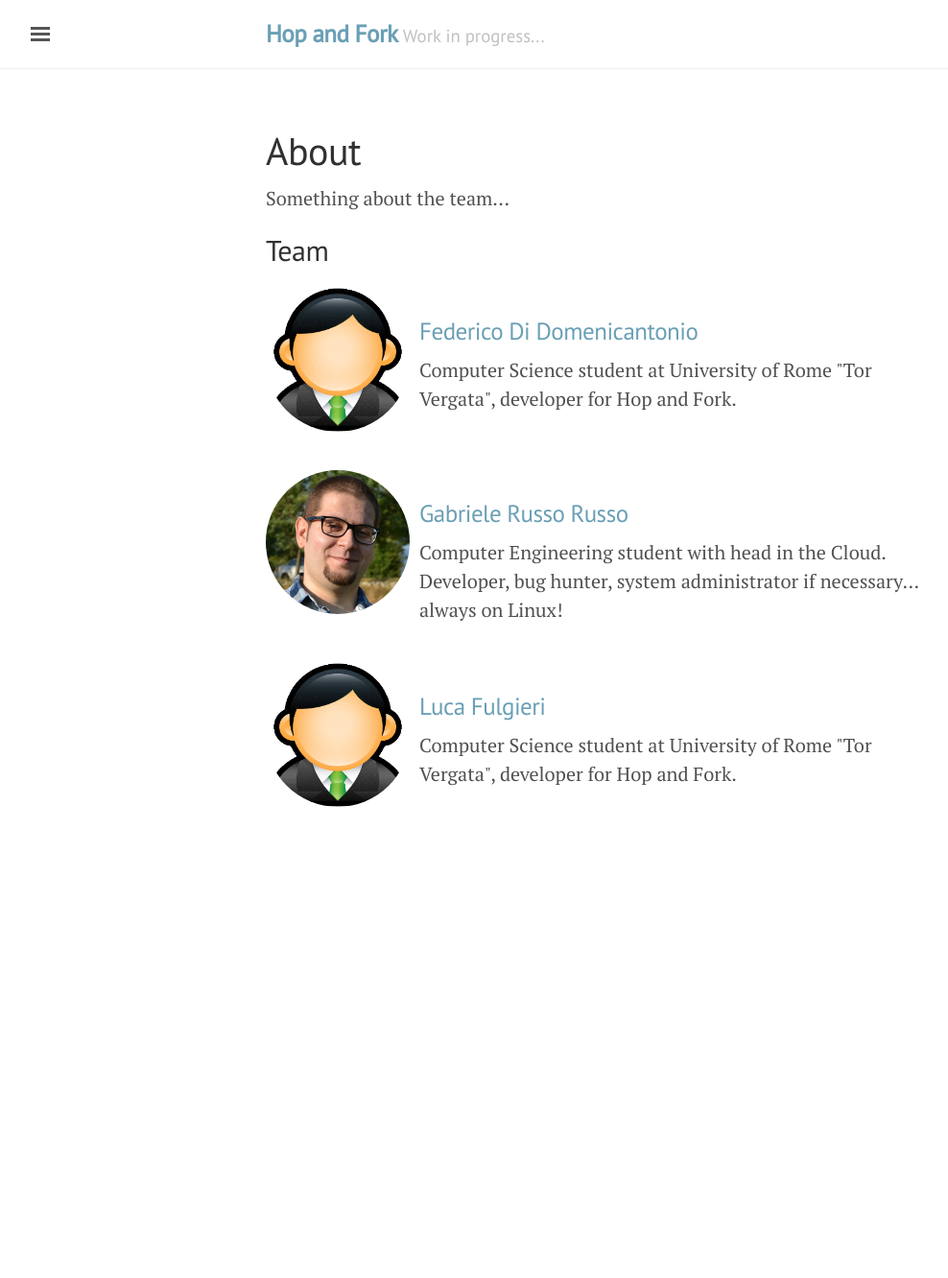
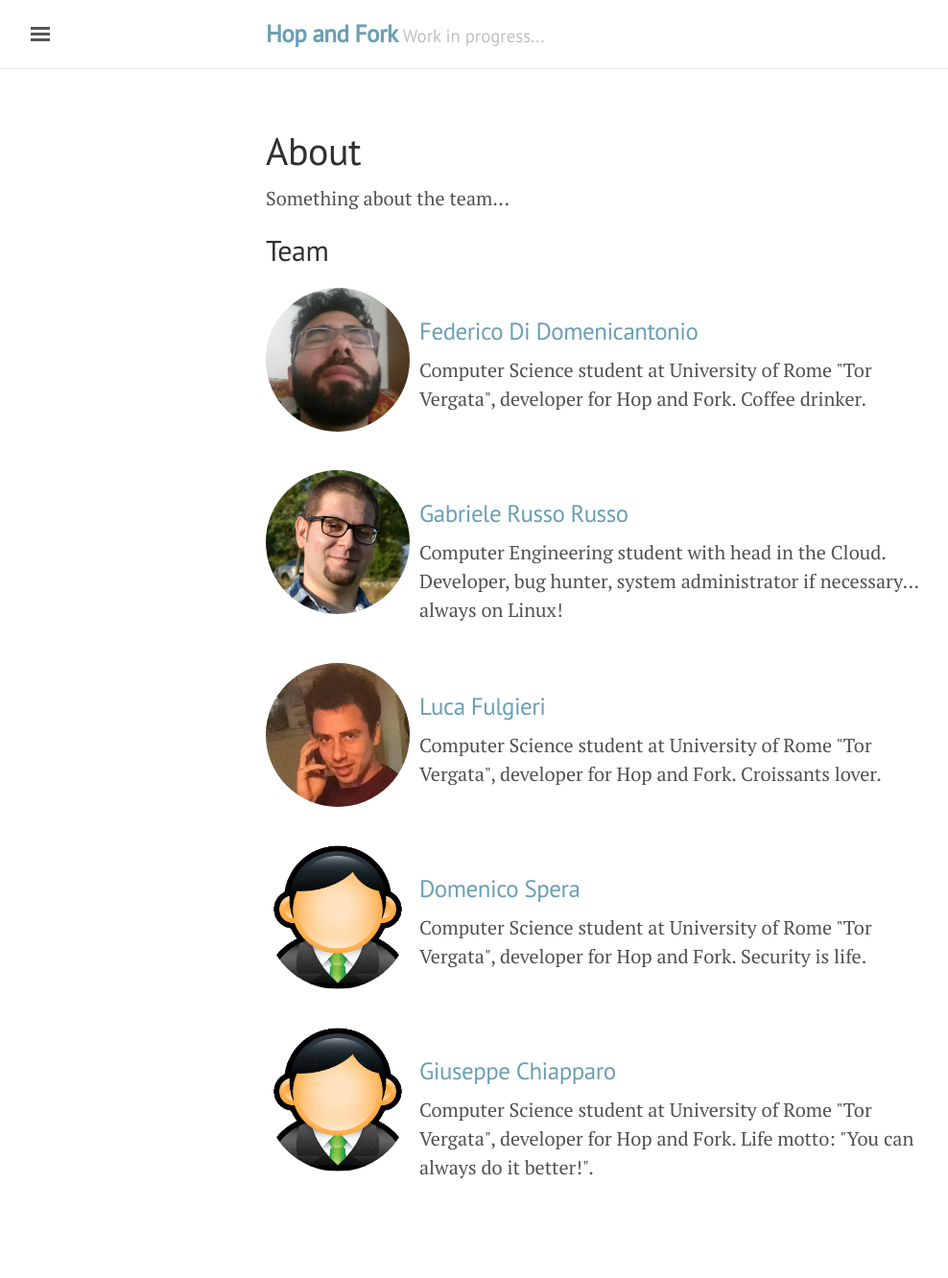
Before and after one commit to hopandfork/hopandfork.github.io, a Jekyll site: the page built from about.html, in a window 1280 px wide. Shown: the whole page at 96% size, without its empty margins (3-991 px from the left). Built offline with Jekyll 4.4.1, drawn with Linux system fonts in a browser that asks for light colours; before the commit the page ends 941 px from its top, so only the background shows below that.

Commit message:
Adds missing entries in about page.

```diff
--- a/_data/authors.yml
+++ b/_data/authors.yml
@@ -4,9 +4,9 @@
 federico:
     name: "Federico Di Domenicantonio"
     web: https://fededido.github.io/
-    pic: '/public/images/user.png'
+    pic: '/public/images/federico.jpg'
     bio: 'Computer Science student at University of Rome "Tor Vergata", developer
-                for Hop and Fork.'
+                for Hop and Fork. Coffee drinker.'
 
 gabriele_russorusso:
     name: "Gabriele Russo Russo"
@@ -20,6 +20,20 @@ gabriele_russorusso:
 luca_fulgieri:
     name: "Luca Fulgieri"
     web: https://github.com/LucaF89
+    pic: '/public/images/luca.jpg'
+    bio: 'Computer Science student at University of Rome "Tor Vergata", developer
+                for Hop and Fork. Croissants lover.'
+
+domenico_spera:
+    name: "Domenico Spera"
+    web: ''
     pic: '/public/images/user.png'
     bio: 'Computer Science student at University of Rome "Tor Vergata", developer
-                for Hop and Fork.'
+                for Hop and Fork. Security is life.'
+
+giuseppe_chiapparo:
+    name: "Giuseppe Chiapparo"
+    web: ''
+    pic: '/public/images/user.png'
+    bio: 'Computer Science student at University of Rome "Tor Vergata", developer
+    for Hop and Fork. Life motto: "You can always do it better!".'
```
Also changed, not shown: public/images/federico.jpg (added), public/images/luca.jpg (added).
